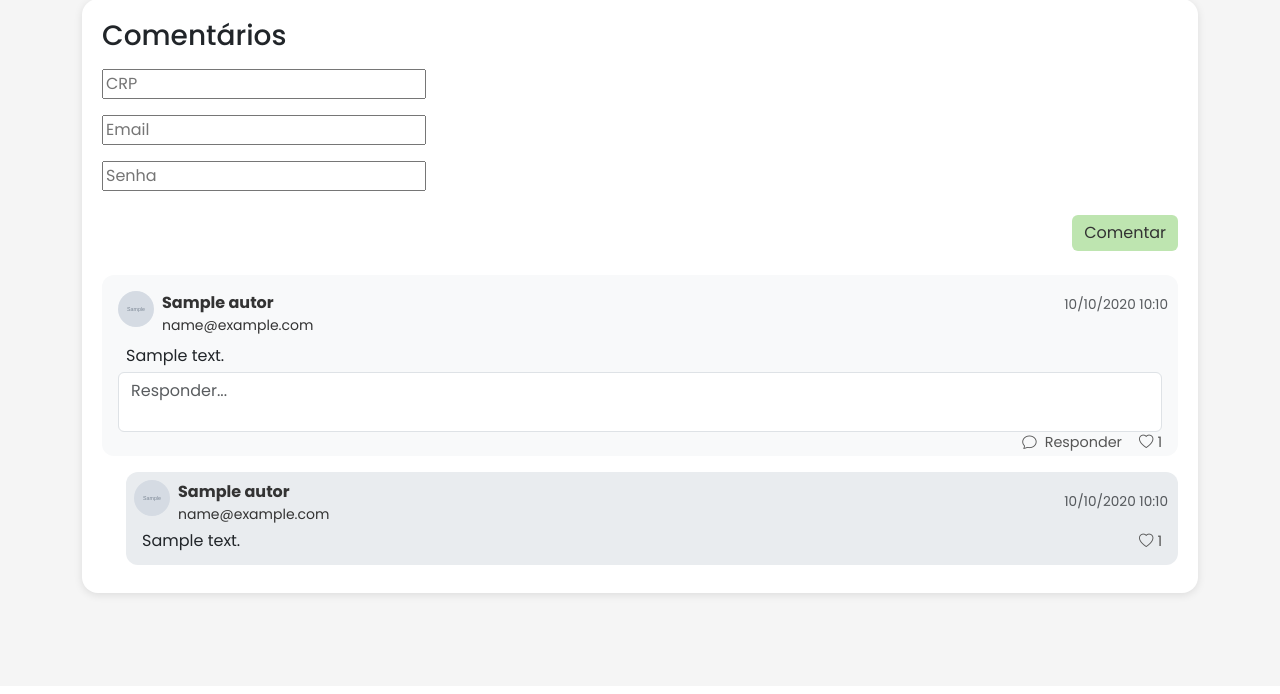
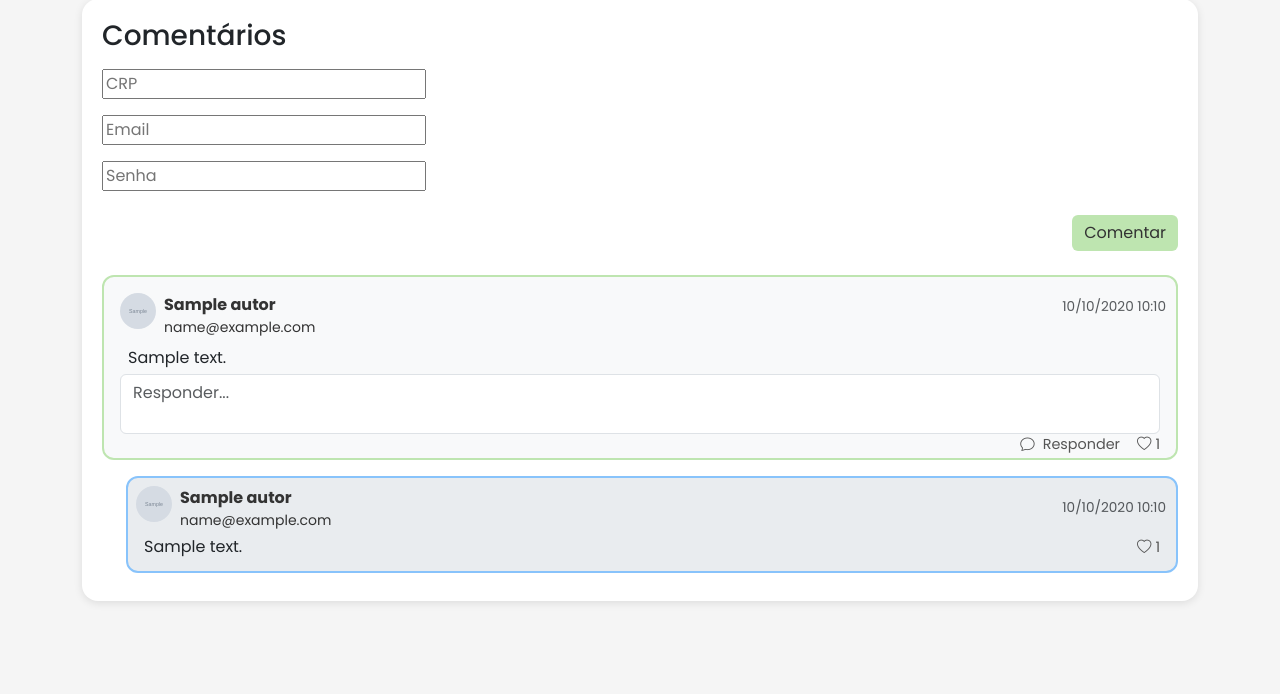
Before and after one commit to lariiscriis/ProjetoGestaoAgil, a Django app: template app/templates/detalhe_post.html in a window 1280 px wide. Shown: the part 1120-1814 px from the top of the page. Before the commit the page ends 1720 px from the top, so only its background shows below. Run offline with Django 4.2, Linux system fonts and the light colour scheme; tables that the repository leaves empty hold one stand-in row (values such as "Sample post"); the template is opened without the code that fills it: values that come from a table or form of the project are taken from there, most other values are stand-ins (such as "Sample title", 1, 10 or a date in 2020); grey boxes marked "Sample" are stand-in pictures; parts of the project's set-up code (start-up, migrations or seed data) failed here and were passed over.

Commit message:
Pequenos detalhes nos comentários do blog

```diff
--- a/app/static/css/detalhe_post.css
+++ b/app/static/css/detalhe_post.css
@@ -100,7 +100,6 @@
 
 }
 
-
 .post-author-perfil{
     font-size: 18px;
     color: black;
@@ -185,7 +184,6 @@ section-title{
   flex-direction: column;
   max-width: 100%;
   margin: 5px auto;
-
 }
 
 .perfil-box {
@@ -198,6 +196,7 @@ section-title{
 
 .comentario {
   background-color: #f8f9fa;
+  border: 2px solid #BEE5B0;
   border-radius: 12px;
   padding: 15px;
   position: relative;
@@ -205,6 +204,7 @@ section-title{
 
 .resposta{
   background-color: #e9ecef;
+  border: 2px solid #88C3FB;
   border-radius: 12px;
   padding: 15px;
   margin-top: 10px;
```
